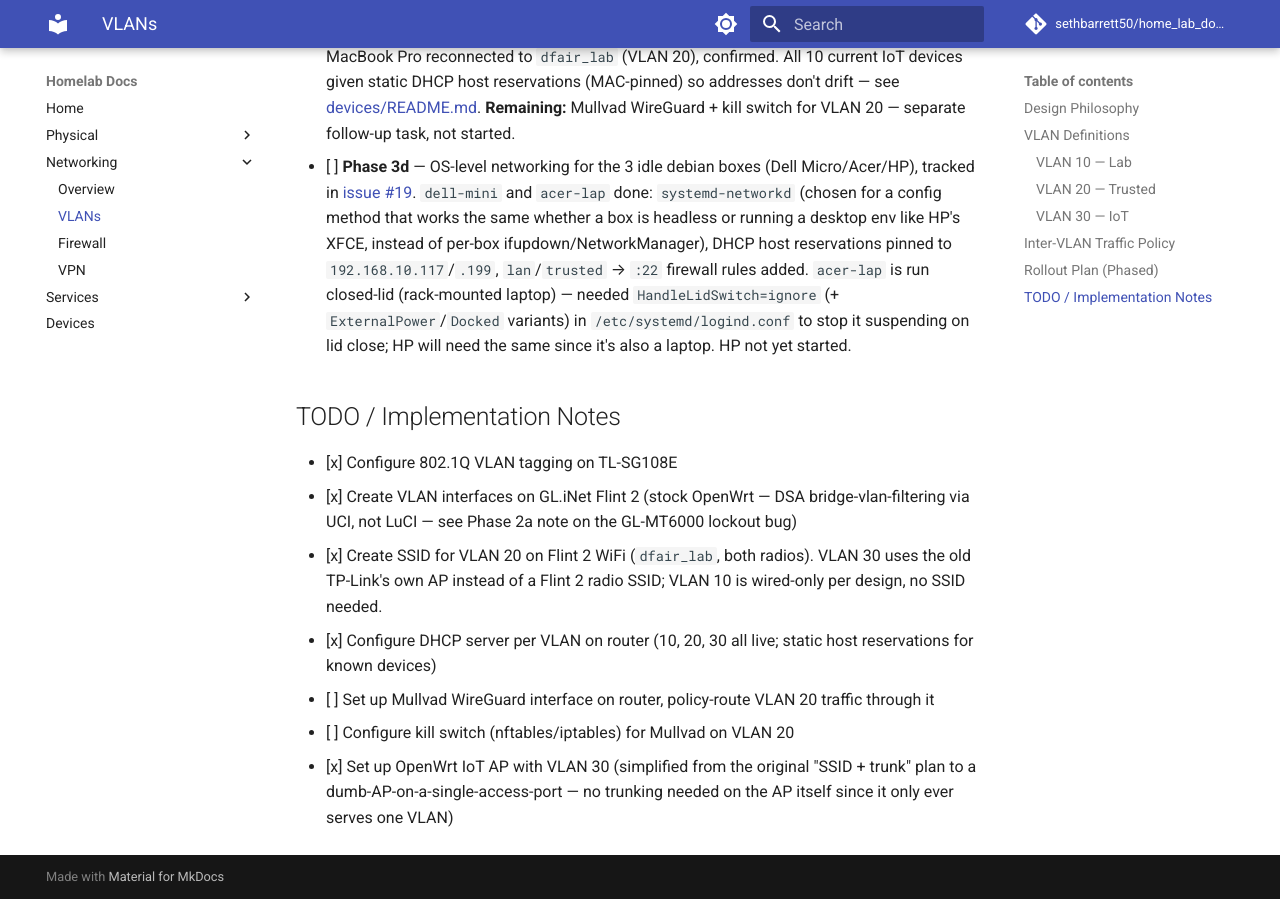
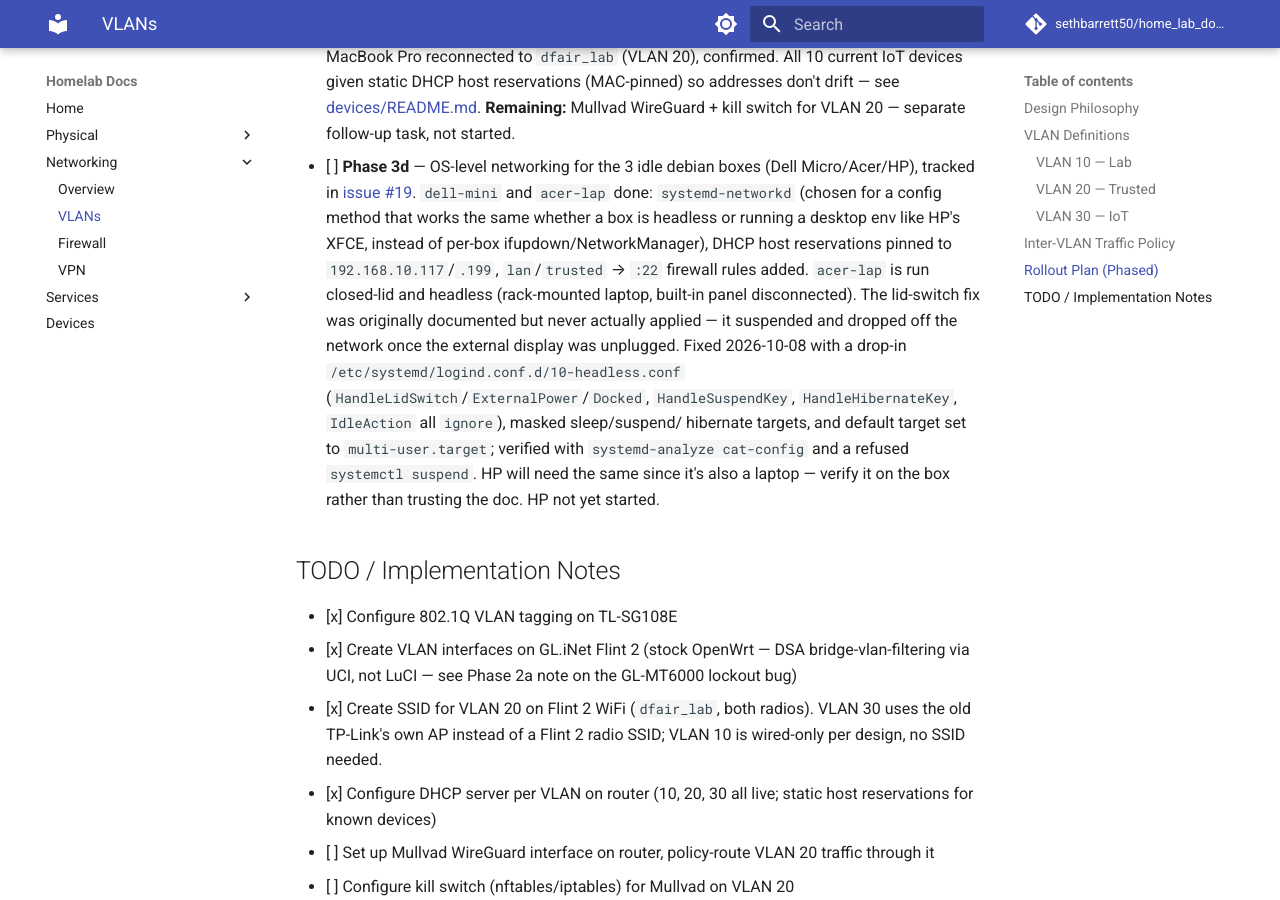
Before and after one commit to sethbarrett50/home_lab_docs, an MkDocs documentation site: the page built from docs/networking/vlans.md, in a window 1280 px wide and 900 px high, scrolled down 4071 px. Built offline with MkDocs 1.6.1 and Material for MkDocs 9.7.7, drawn with Linux system fonts in a browser that asks for light colours; comment, search, counter and statistics services are not loaded.

Commit message:
docs: record acer-lap hardware specs and actual headless config (#19)
The logind lid-switch fix was documented but never applied, so acer-lap
suspended once its external display was removed. Document the real fix
(logind.conf.d drop-in, masked sleep targets, multi-user.target), the
A515-54 hardware inventory, and its planned edge-IDS role.

Claude-Session: https://claude.ai/code/session_01QCu8aA3HVga8dWn1RuHCKa

```diff
--- a/docs/networking/vlans.md
+++ b/docs/networking/vlans.md
@@ -167,11 +167,17 @@ Rolling out incrementally to isolate failures to one layer at a time:
       method that works the same whether a box is headless or running a
       desktop env like HP's XFCE, instead of per-box ifupdown/NetworkManager),
       DHCP host reservations pinned to `192.168.10.117`/`.199`, `lan`/`trusted`
-      → `:22` firewall rules added. `acer-lap` is run closed-lid (rack-mounted
-      laptop) — needed `HandleLidSwitch=ignore` (+ `ExternalPower`/`Docked`
-      variants) in `/etc/systemd/logind.conf` to stop it suspending on lid
-      close; HP will need the same since it's also a laptop. HP not yet
-      started.
+      → `:22` firewall rules added. `acer-lap` is run closed-lid and headless
+      (rack-mounted laptop, built-in panel disconnected). The lid-switch fix
+      was originally documented but never actually applied — it suspended
+      and dropped off the network once the external display was unplugged.
+      Fixed 2026-10-08 with a drop-in `/etc/systemd/logind.conf.d/10-headless.conf`
+      (`HandleLidSwitch`/`ExternalPower`/`Docked`, `HandleSuspendKey`,
+      `HandleHibernateKey`, `IdleAction` all `ignore`), masked sleep/suspend/
+      hibernate targets, and default target set to `multi-user.target`;
+      verified with `systemd-analyze cat-config` and a refused
+      `systemctl suspend`. HP will need the same since it's also a laptop —
+      verify it on the box rather than trusting the doc. HP not yet started.
 
 ## TODO / Implementation Notes
 
```
Also changed, not shown: docs/devices/README.md (+18 -1 lines).
